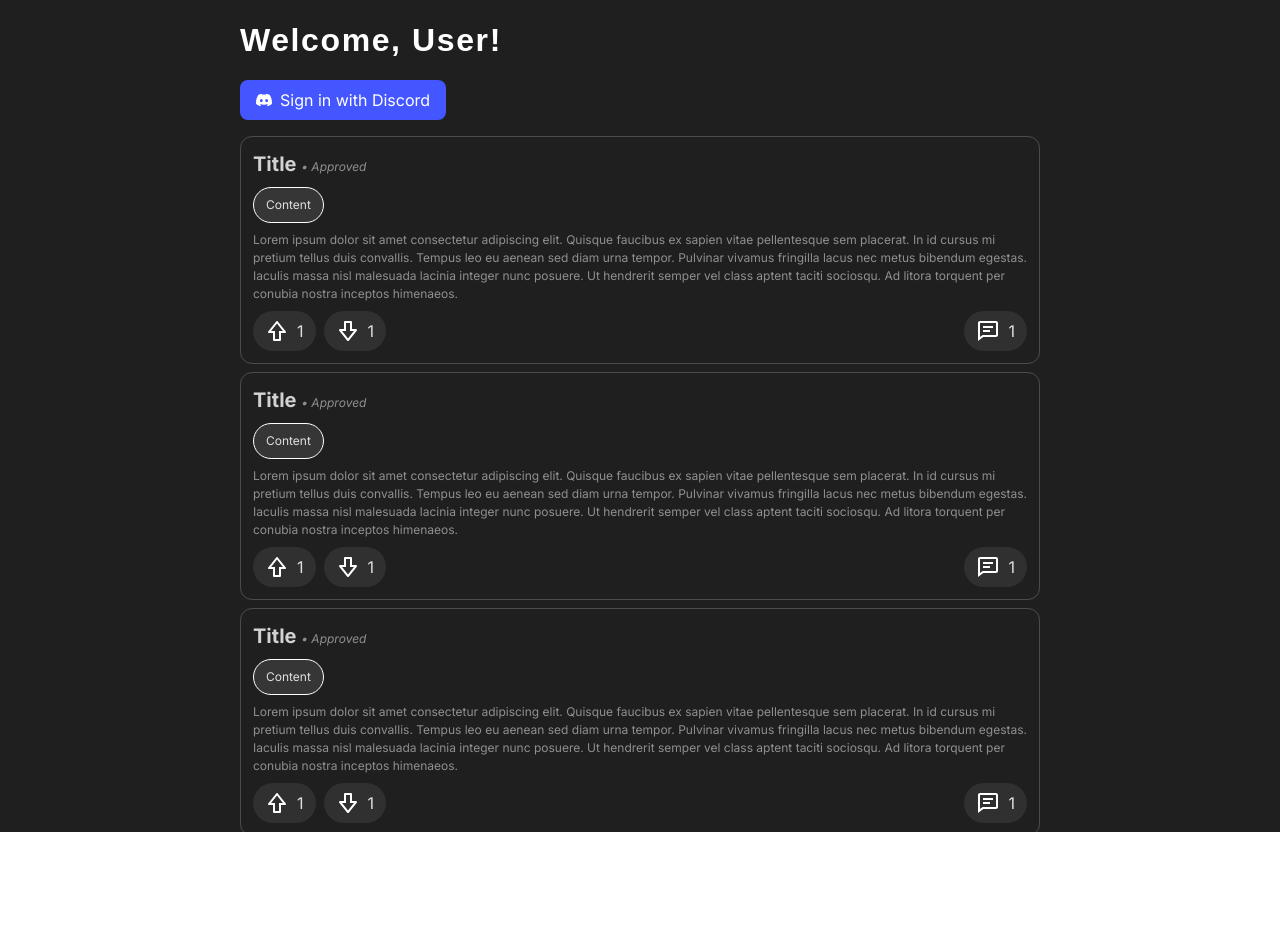
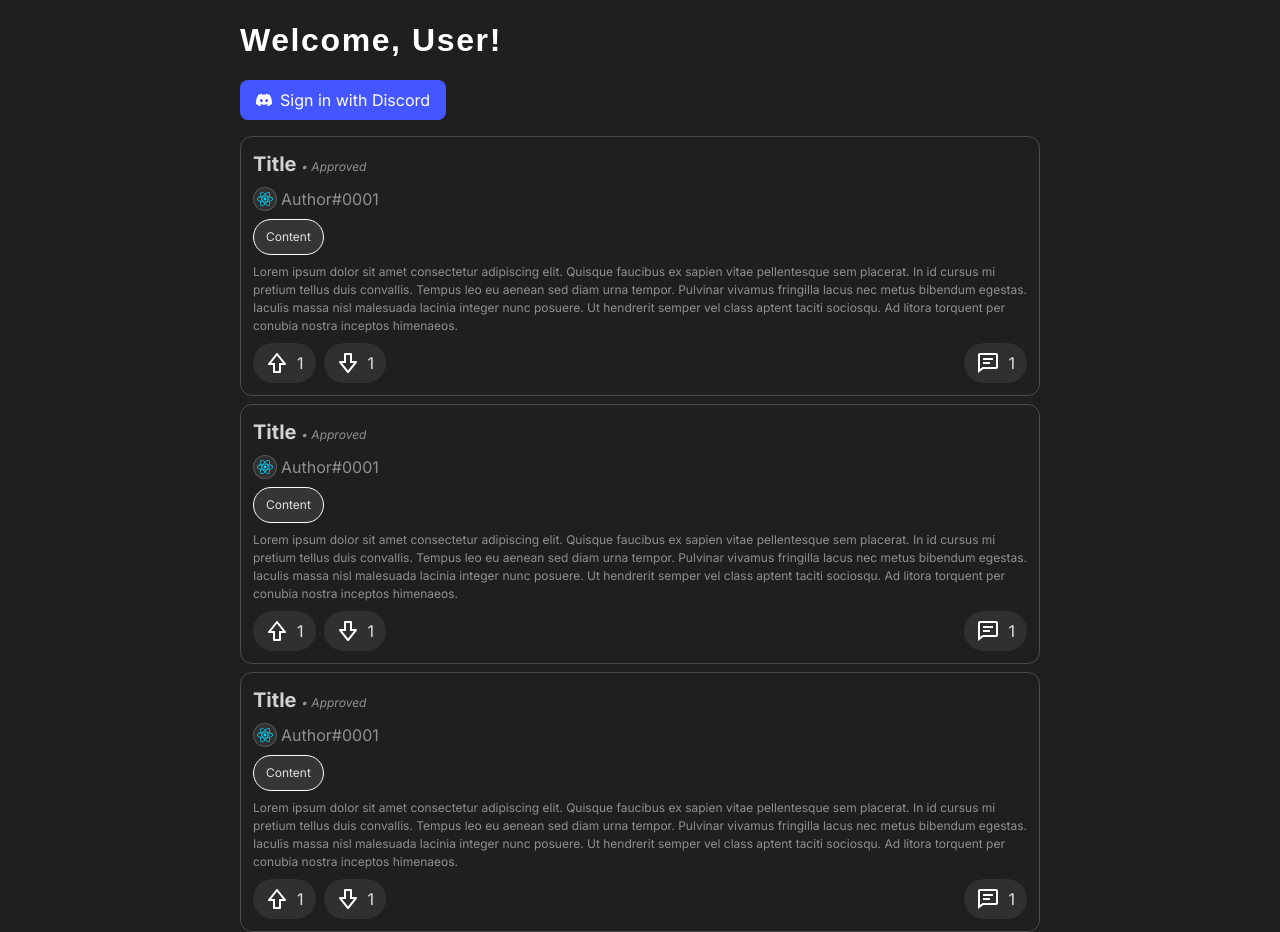
Before and after one commit to Runtem/cryptid-suggestions-site, a React (Vite) app: page / in a window 1280 px wide. Before the commit the page ends 836 px from the top, so only its background shows below. Built offline with nearby package versions, Linux system fonts and the light colour scheme; a web font is replaced by a local one.

Commit message:
some other commits

```diff
--- a/src/App.tsx
+++ b/src/App.tsx
@@ -14,6 +14,7 @@ function App() {
             downvotes: 1,
             comments: 1,
             id: 123,
+            author: "Author#0001",
         },
         {
             title: "Title",
@@ -25,6 +26,7 @@ function App() {
             downvotes: 1,
             comments: 1,
             id: 123,
+            author: "Author#0001",
         },
         {
             title: "Title",
@@ -36,6 +38,7 @@ function App() {
             downvotes: 1,
             comments: 1,
             id: 123,
+            author: "Author#0001",
         },
     ]);
 
@@ -56,6 +59,7 @@ function App() {
                             downvotes={post.downvotes}
                             comments={post.comments}
                             id={post.id}
+                            author={post.author}
                         />
                     ))}
                 </div>
--- a/src/components/Post.tsx
+++ b/src/components/Post.tsx
@@ -9,6 +9,7 @@ export interface PostProps {
     downvotes: number;
     comments: number;
     id: number;
+    author: string;
 }
 
 export default function Post({
@@ -20,6 +21,7 @@ export default function Post({
     downvotes,
     comments,
     id,
+    author
 }: PostProps) {
     return (
         <a className="div post" href={`/posts/${id}`}>
@@ -29,6 +31,12 @@ export default function Post({
                     <i>• {status}</i>
                 </span>
             </h3>
+            <div className="post-author">
+                <div className="image-container">
+                    <img src="./react.svg" alt="PFP of the person that made this post" className="image" width={16} height={16}/>
+                </div>
+                {author}
+            </div>
             <div className="post-chips row-bar">
                 {chips.map((chip) => (
                     <ChipTag key={chip.toLowerCase()} id={chip.toLowerCase()} />
--- a/src/index.css
+++ b/src/index.css
@@ -24,12 +24,17 @@
     box-sizing: border-box;
 }
 
-.container {
+body {
     background-color: var(--bg-color);
     color: var(--text-color);
     font-family: var(--font-family);
+    -webkit-font-smoothing: antialiased;
+    -moz-osx-font-smoothing: grayscale;
+    margin-bottom: 0.5rem;
+}
+
+.container {
     padding: 1rem;
-    min-height: 100dvh;
     min-height: 100vh;
     display: flex;
     flex-direction: row;
@@ -285,3 +290,24 @@ a {
     gap: 0.5rem;
     width: 100%;
 }
+
+.post-author {
+    display: flex;
+    flex-direction: row;
+    gap: 0.25rem;
+    align-items: center;
+    font-weight: 400;
+    font-size: 1rem;
+    color: rgba(255, 255, 255, 0.5);
+}
+
+.post-author > .image-container {
+    border-radius: 50%;
+    background-color: #303030;
+    border: 1px solid rgba(255, 255, 255, 0.2);
+    width: 1.5rem;
+    height: 1.5rem;
+    display: flex;
+    align-items: center;
+    justify-content: center;
+}
```
